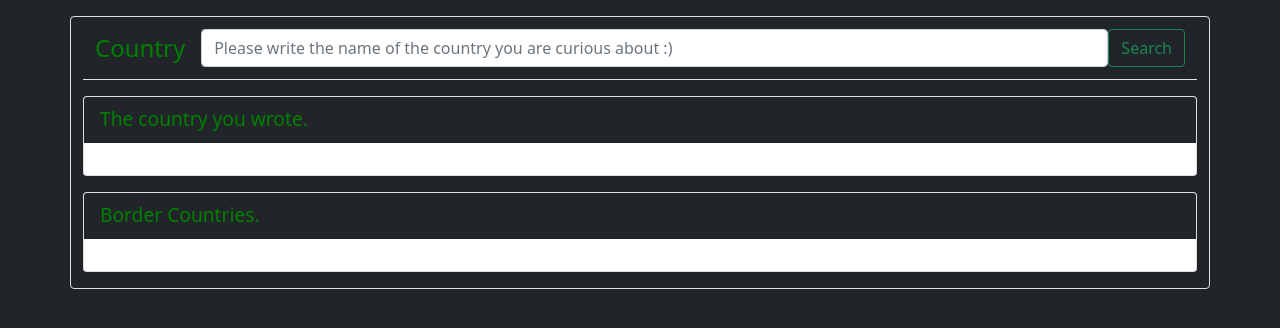
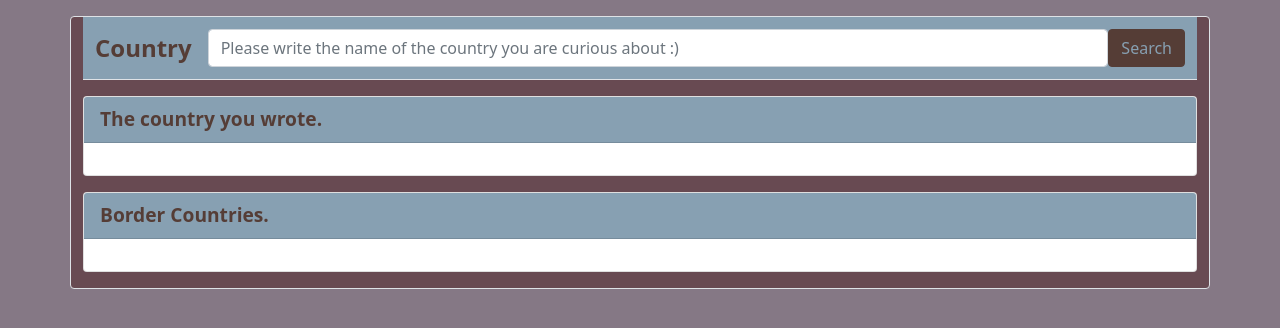
Before and after one commit to batuhandmrata/asynchronousJsAndAPI, a plain HTML site: page index.html in a window 1280 px wide. Drawn offline with nearby package versions, Linux system fonts and the light colour scheme.

Commit message:
designChanged

```diff
--- a/index.html
+++ b/index.html
@@ -14,7 +14,7 @@
   </head>
   <body class="bg-dark">
     <div class="container mt-3 border rounded">
-      <nav class="navbar bg-dark border-bottom border-body mb-3"  style="background-color: #e3f2fd;" data-bs-theme="light">
+      <nav class="navbar border-bottom border-body mb-3"  style="background-color: #e3f2fd;" data-bs-theme="light">
       <div class="container-fluid d-flex align-items-center justify-content-center">
         <a class="navbar-brand" >Country</a>
         <form class="d-flex flex-grow-1" role="search">
@@ -24,7 +24,7 @@
       </div>
     </nav>
       <div class="card">
-        <div class="card-header bg-dark">
+        <div class="card-header navbar">
           The country you wrote.
         </div>
         <div class="card-body" id="select-country">
@@ -32,7 +32,7 @@
         </div>
       </div>
       <div class="card mt-3 mb-3">
-        <div class="card-header bg-dark">
+        <div class="card-header navbar">
           Border Countries.
         </div>
         <div class="card-body">
@@ -43,10 +43,12 @@
     </div>
 
     <script>
+
       const btn = document.querySelector("button");
 
 
-      btn.addEventListener("click", () => {
+      btn.addEventListener("click", (e) => {
+        e.preventDefault();
         const value = document.querySelector("input").value;
         displayCountry(value);})
 
@@ -117,7 +119,7 @@
         for (let country of data) {
           const html = `
           <div class="col">
-          <div class="card bg-dark">
+          <div class="card bg-card">
                           <img src="${country.flags.png}" alt="" class="border-img img-fluid rounded m-2">
                           <p class="text-center h5 text-light mt-2">${country.name.common}</p>
                         </div>
--- a/style.css
+++ b/style.css
@@ -1,17 +1,35 @@
-body{
+.navbar .navbar-brand{
+    font-size: 1.5em;
+    color: #553d36;
+    font-weight: 900;
+}
+.navbar{
+    background-color: #87a0b2
+    !important;
+}
+
+.btn-outline-success{
+    background-color: #553d36;
+    color: #87a0b2;
+    border-color: #553d36;
+}
+.btn-outline-success:hover{
+    background-color: #87a0b2;
+    color: #553d36 ;
+    border-color: #553d36;
+}
+
+
+.card .card-header {
+
+    font-size: 1.2em;
+    color: #553d36;
+    font-weight: 900;
 
 }
 
-.navbar .navbar-brand{
-    font-size: 1.5em;
-    color: green;
-}
-
-.card .card-header {
-    background-color: #e3f2fd;
-    font-size: 1.2em;
-    color: green;
-
+.container{
+    background-color: #684a52;
 }
 
 
@@ -20,3 +38,17 @@ body{
     height: 120px;
 
 }
+
+.bg-dark{
+     background-color: #857885 !important;
+}
+
+.text-light {
+    color: #553d36 !important;
+    font-weight: 900;
+
+}
+
+.bg-card{
+    background-color: #857885;
+}
```
